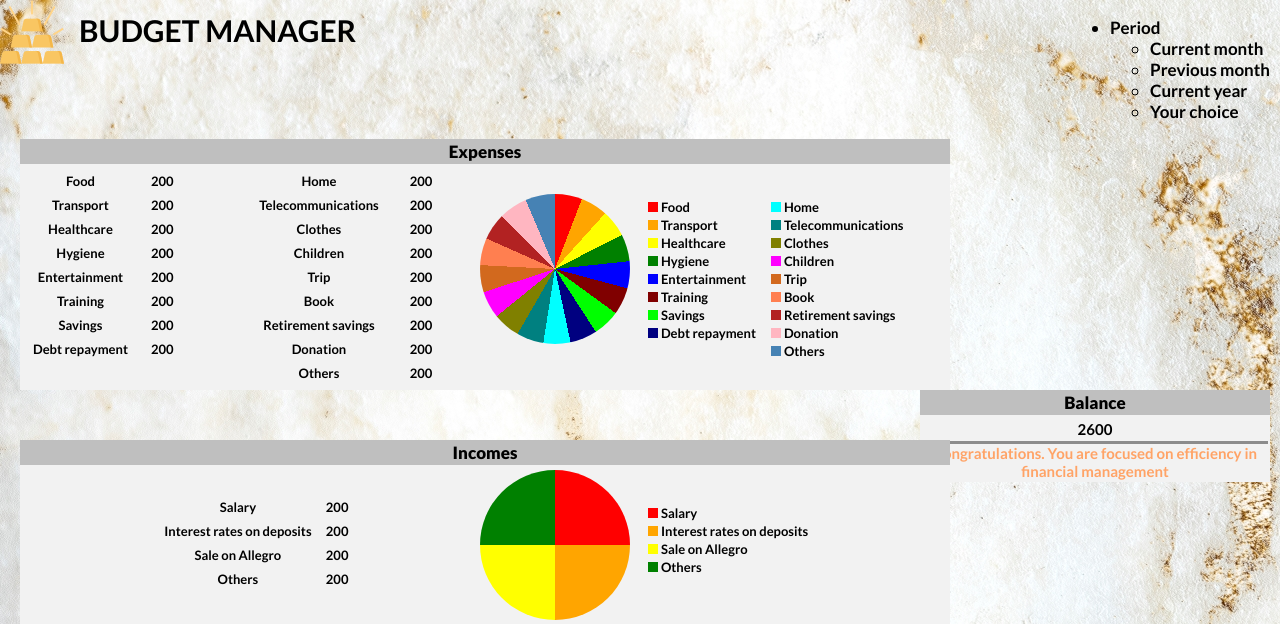
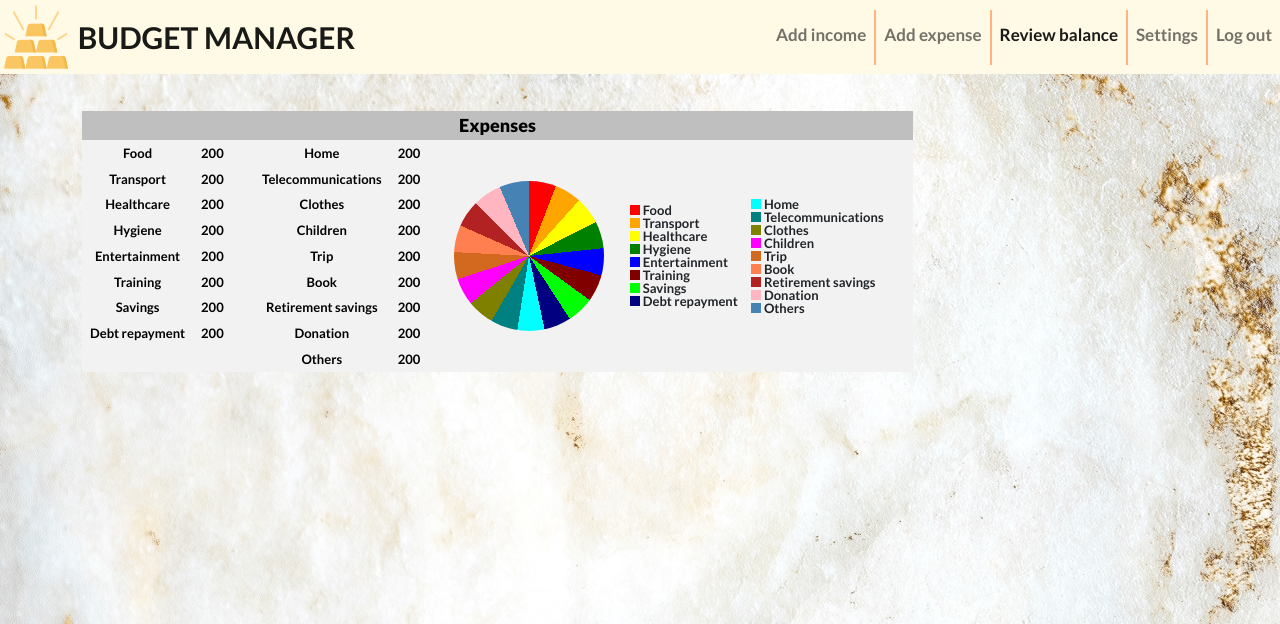
Before and after one commit to AdamKrk88/webApplication-familyBudget, a PHP site: page /balancereview.html in a window 1280 px wide. Shown: the top 624 px of the page. Run offline with PHP 8.4, Linux system fonts and the light colour scheme.

Commit message:
Navbar added at the top of the website. Expense part with table and pie chart prepared - no javascript used at this stage of the application

```diff
--- a/balancereview.html
+++ b/balancereview.html
@@ -2,11 +2,14 @@
 <html lang="en">
 <head>
 	<meta charset="utf-8" />
+	<meta name="viewport" content="width=device-width, initial-scale=1">
 	<title>Budget Manager</title>
 	<meta name="description" content="Monitor your incomes and expenses - manage your budget and save money" />
 	<meta name="keywords" content="money, budget, income, expense" />
 	<meta http-equiv="X-UA-Compatible" content="IE=edge" />
+	<link href="https://cdn.jsdelivr.net/npm/bootstrap@5.2.1/dist/css/bootstrap.min.css" rel="stylesheet" integrity="sha384-iYQeCzEYFbKjA/T2uDLTpkwGzCiq6soy8tYaI1GyVh/UjpbCx/TYkiZhlZB6+fzT" crossorigin="anonymous">
 	<link rel="stylesheet" href="style.css" type="text/css" />
+	<link rel="stylesheet" href="css/fontello.css" type="text/css" />
 	<link rel="preconnect" href="https://fonts.googleapis.com">
 	<link rel="preconnect" href="https://fonts.gstatic.com" crossorigin>
 	<link href="https://fonts.googleapis.com/css2?family=Lato:wght@400;700;900&display=swap" rel="stylesheet">
@@ -16,6 +19,213 @@
 </head>
 
 <body>
+	<header>
+		<nav class="navbar navbar-expand-lg navbar-light-yellow">
+			<a class="navbar-brand" href="#"><img class="me-1 ms-1 d-inline-block align-middle" src="images/gold-ingots.png" alt="Gold bar" /><span class="text-uppercase font-weight-bold align-middle"> Budget Manager</span></a>
+			<button class="navbar-toggler" type="button" data-bs-toggle="collapse" data-bs-target="#mainmenu" aria-controls="mainmenu" aria-expanded="false" aria-label="Button to open main menu options">
+				<span class="navbar-toggler-icon">
+					<i class="icon-menu"></i>
+				</span>
+			</button>
+			<div class="collapse navbar-collapse" id="mainmenu">
+				<ul class="navbar-nav ms-auto">
+					<li class="nav-item text-center"><a class="nav-link" href="#">Add income</a></li>
+					<li class="nav-item text-center"><a class="nav-link" href="#">Add expense</a></li>
+					<li class="nav-item text-center"><a class="nav-link active" href="#" aria-current="page">Review balance</a></li>
+					<li class="nav-item text-center"><a class="nav-link" href="#">Settings</a></li>
+					<li class="nav-item text-center"><a class="nav-link" href="#">Log out</a></li>
+				</ul>
+			</div>
+		</nav>
+ 	</header>
+
+	<main>
+		<article>
+			<div class="container">
+				<div class="row">
+					<div class="col-md-9 col-12 mt-4-dot-5">
+						<div class="row g-0 bg-light-grey">
+							<div class="col-12 bg-dark-grey">
+								<h3 class="font-color-black fw-bolder font-size-scaled-from-18px text-center mb-0 py-1">Expenses</h3>
+							</div>
+							<div class="col-xl-5 col-lg-6 col-12">
+								<div class="table-responsive d-flex align-items-start justify-content-between">
+									<table class="table table-borderless font-size-scaled-from-13px font-color-black lh-1 w-auto mb-0">
+										<tbody>
+											<tr>
+												<th scope="row">Food</th>
+												<td>200</td>
+											</tr>
+											<tr>
+												<th scope="row">Transport</th>
+												<td>200</td>
+											</tr>
+											<tr>
+												<th scope="row">Healthcare</th>
+												<td>200</td>
+											</tr>
+											<tr>
+												<th scope="row">Hygiene</th>
+												<td>200</td>
+											</tr>
+											<tr>
+												<th scope="row">Entertainment</th>
+												<td>200</td>
+											</tr>
+											<tr>
+												<th scope="row">Training</th>
+												<td>200</td>
+											</tr>
+											<tr>
+												<th scope="row">Savings</th>
+												<td>200</td>
+											</tr>
+											<tr>
+												<th scope="row">Debt repayment</th>
+												<td>200</td>
+											</tr>
+										</tbody>
+									</table>
+
+									<table class="table table-borderless font-size-scaled-from-13px font-color-black lh-1 w-auto mb-0">
+										<tbody>
+											<tr>
+												<th scope="row">Home</th>
+												<td>200</td>
+											</tr>
+											<tr>
+												<th scope="row">Telecommunications</th>
+												<td>200</td>
+											</tr>
+											<tr>
+												<th scope="row">Clothes</th>
+												<td>200</td>
+											</tr>
+											<tr>
+												<th scope="row">Children</th>
+												<td>200</td>
+											</tr>
+											<tr>
+												<th scope="row">Trip</th>
+												<td>200</td>
+											</tr>
+											<tr>
+												<th scope="row">Book</th>
+												<td>200</td>
+											</tr>
+											<tr>
+												<th scope="row">Retirement savings</th>
+												<td>200</td>
+											</tr>
+											<tr>
+												<th scope="row">Donation</th>
+												<td>200</td>
+											</tr>
+											<tr>
+												<th scope="row">Others</th>
+												<td>200</td>
+											</tr>
+										</tbody>
+									</table>
+								</div>
+							</div>
+							<div class="col-xl-7 col-lg-6 col-12 pt-4 pb-3 py-lg-0 align-self-center">
+								<div class="row g-0">
+									<div class="col-xl-5 col-lg-12 col-5 p-xl-4 p-lg-1">
+										<div class="piechart mx-auto" id="expenseChart"></div>
+									</div>
+									<div class="col-xl-3 col-lg-6 col-3 lh-1 align-self-center align-self-lg-start align-self-xl-center font-size-scaled-from-13px ps-lg-4 ps-xl-0">
+										<div>
+											<div id="color-red" class="entry-color"></div>
+											<div class="entry-text">Food</div>
+										</div>
+										<div>
+											<div id="color-orange" class="entry-color"></div>
+											<div class="entry-text">Transport</div>
+										</div>
+										<div>
+											<div id="color-yellow" class="entry-color"></div>
+											<div class="entry-text">Healthcare</div>
+										</div>
+										<div>
+											<div id="color-green" class="entry-color"></div>
+											<div class="entry-text">Hygiene</div>
+										</div>
+										<div>
+											<div id="color-blue" class="entry-color"></div>
+											<div class="entry-text">Entertainment</div>
+										</div>
+										<div>
+											<div id="color-maroon" class="entry-color"></div>
+											<div class="entry-text">Training</div>
+										</div>
+										<div>
+											<div id="color-lime" class="entry-color"></div>
+											<div class="entry-text">Savings</div>
+										</div>
+										<div>
+											<div id="color-navy" class="entry-color"></div>
+											<div class="entry-text">Debt repayment</div>
+										</div>
+									</div>
+									<div class="col-xl-4 col-4 offset-lg-1 offset-xl-0 col-lg-5 lh-1 align-self-xl-center font-size-scaled-from-13px align-self-lg-start">
+										<div>
+											<div id="color-aqua" class="entry-color"></div>
+											<div class="entry-text">Home</div>
+										</div>
+										<div>
+											<div id="color-teal" class="entry-color"></div>
+											<div class="entry-text">Telecommunications</div>
+										</div>
+										<div>
+											<div id="color-olive" class="entry-color"></div>
+											<div class="entry-text">Clothes</div>
+										</div>
+										<div>
+											<div id="color-fuchsia" class="entry-color"></div>
+											<div class="entry-text">Children</div>
+										</div>
+										<div>
+											<div id="color-chocolate" class="entry-color"></div>
+											<div class="entry-text">Trip</div>
+										</div>
+										<div>
+											<div id="color-coral" class="entry-color"></div>
+											<div class="entry-text">Book</div>
+										</div>
+										<div>
+											<div id="color-firebrick" class="entry-color"></div>
+											<div class="entry-text">Retirement savings</div>
+										</div>
+										<div>
+											<div id="color-lightpink" class="entry-color"></div>
+											<div class="entry-text">Donation</div>
+										</div>
+										<div>
+											<div id="color-steelblue" class="entry-color"></div>
+											<div class="entry-text">Others</div>
+										</div>
+									</div>
+								</div>
+							</div>
+
+
+
+
+						</div>
+					</div>
+					<div class="col-4">
+
+					</div>
+					<div class="col-8">
+
+					</div>
+				</div>
+			</div>
+		</article>
+	</main>
+
+<!--
 	<header>
 		<div id="webSideHeader">
 			<img src="images/gold-ingots.png" alt="Gold bar" style="float: left;" />
@@ -257,5 +467,57 @@
 			<span style="display: block;">All rights reserved &copy; 2022. Thank you for your visit </span>
 		</div>
 	</footer>
+-->
+
+<!--
+	<script src="https://cdnjs.cloudflare.com/ajax/libs/Chart.js/3.9.1/chart.min.js" integrity="sha512-ElRFoEQdI5Ht6kZvyzXhYG9NqjtkmlkfYk0wr6wHxU9JEHakS7UJZNeml5ALk+8IKlU6jDgMabC3vkumRokgJA==" crossorigin="anonymous" referrerpolicy="no-referrer"></script>
+
+<script>
+	var xValues = ["Food", "Transport", "Healthcare", "Hygiene", "Entertainment", "Training", "Savings", "Debt repayment", "Home", "Telecommunications","Clothes", "Children", "Trip", "Book", "Retirement savings", "Donation","Others"];
+	var yValues = [21, 21, 21, 21, 21, 21, 21, 21, 21, 21, 21, 21, 21, 21, 22, 22, 22];
+	var barColors = [
+	  "red",
+	  "orange",
+	  "yellow",
+	  "green",
+	  "blue",
+	  "maroon",
+	  "lime",
+	  "navy",
+	  "aqua",
+	  "teal",
+	  "olive",
+	  "fuchsia",
+	  "chocolate",
+	  "coral",
+	  "firebrick",
+	  "lightpink",
+	  "steelblue",
+	];
+
+	new Chart("piechart", {
+	  type: "pie",
+	  data: {
+		labels: xValues,
+		datasets: [{
+		  backgroundColor: barColors,
+		  data: yValues
+		}]
+	  },
+options: {
+            plugins: {
+                legend: {
+                    position: 'right'
+                }
+            }
+        }
+	});
+</script>
+-->
+
+
+	<script src="https://cdn.jsdelivr.net/npm/@popperjs/core@2.11.6/dist/umd/popper.min.js" integrity="sha384-oBqDVmMz9ATKxIep9tiCxS/Z9fNfEXiDAYTujMAeBAsjFuCZSmKbSSUnQlmh/jp3" crossorigin="anonymous"></script>
+	<script src="https://cdn.jsdelivr.net/npm/bootstrap@5.2.1/dist/js/bootstrap.min.js" integrity="sha384-7VPbUDkoPSGFnVtYi0QogXtr74QeVeeIs99Qfg5YCF+TidwNdjvaKZX19NZ/e6oz" crossorigin="anonymous"></script>
+
 </body>
 </html>
--- a/style.css
+++ b/style.css
@@ -124,6 +124,11 @@ body
 	background-color: #f2f2f2;
 }
 
+.bg-dark-grey
+{
+	background-color: #bfbfbf;
+}
+
 .font-color-black
 {
 	color: #000000;
@@ -157,6 +162,16 @@ body
 .w-85
 {
 	width: 85% !important;
+}
+
+.w-40
+{
+	width: 40% !important;
+}
+
+.w-60
+{
+	width: 60% !important;
 }
 
 .mt-4-dot-5
@@ -280,6 +295,18 @@ ul > li:hover > ul
 	margin-right: 10px;
 }
 
+tbody th
+{
+	text-align: center;
+}
+
+.table>:not(caption)>*>*
+{
+	padding: 0.4rem 0.5rem;
+}
+
+
+/*
 #balanceInformation
 {
 	padding: 2px;
@@ -324,6 +351,7 @@ div#tableIncomes table
 	width: 190px;
 }
 
+
 thead th
 {
 	padding: 3px;
@@ -346,7 +374,7 @@ td
 	text-align: left;
 	font-size: 13px;
 }
-
+*/
 #introduction
 {
 	/* margin-left: auto;
@@ -365,6 +393,8 @@ td
 	 font-style: italic;
 	 background-color: #f2f2f2; */
 }
+
+
 /*
 h1
 {
@@ -378,7 +408,7 @@ h2
 	margin:0 0 5px 0;
 }
 */
-
+/*
 h3
 {
 	margin: 0;
@@ -387,7 +417,7 @@ h3
 	font-size: 17px;
 	background-color: #bfbfbf;
 }
-
+*/
 p
 {
 	font-size: 18px;
@@ -822,12 +852,11 @@ label#labelTextNextToList
 
 .piechart
 {
-	float: left;
 	border-radius: 50%;
 	height: 150px;
 	width: 150px;
-	margin-left: 40px;
 }
+
 
 #expenseChart
 {
@@ -835,6 +864,7 @@ label#labelTextNextToList
      green 63deg 84deg, blue 84deg 105deg, purple 105deg, maroon 105deg 126deg, lime 126deg 147deg, navy 147deg 168deg, aqua 168deg 189deg, teal 189deg 210deg, olive 210deg 231deg, fuchsia 231deg 252deg, chocolate 252deg 273deg, coral 273deg 294deg, firebrick 294deg 315deg, lightpink 315deg 337deg, steelblue 337deg);
 }
 
+/*
 #incomeChart
 {
 	background-image: conic-gradient(red 90deg, orange 90deg 180deg, yellow 180deg 270deg,
@@ -858,6 +888,10 @@ label#labelTextNextToList
 	margin-left: 15px;
 	padding: 3px;
 }
+*/
+
+
+
 
 .entry-color
 {
@@ -869,8 +903,6 @@ label#labelTextNextToList
 .entry-text
 {
 	display: inline-block;
-	font-size: 13px;
-
 }
 
 .alignToTheLeft
@@ -1000,6 +1032,16 @@ label#labelTextNextToList
 	font-size: 15px;
 }
 
+.font-size-scaled-from-13px
+{
+	font-size: 13px;
+}
+
+.font-size-scaled-from-18px
+{
+	font-size: 18px;
+}
+
 .font-size-scaled-from-45px
 {
 	font-size: 2.8rem;
@@ -1010,7 +1052,25 @@ label#labelTextNextToList
 	font-size: 30px;
 }
 
+@media (max-width: 1199px)
+{
+	.font-size-scaled-from-13px
+	{
+		font-size: 12px;
+	}
 
+	.piechart
+	{
+		height: 110px;
+		width: 110px;
+	}
+
+	.entry-color
+{
+    height: 7px;
+    width: 7px;
+}
+}
 
 @media (max-width: 991px)
 {
@@ -1027,6 +1087,11 @@ label#labelTextNextToList
 	.font-size-scaled-from-30px
 	{
 		font-size: 27px;
+	}
+
+	.font-size-scaled-from-18px
+	{
+	font-size: 16px;
 	}
 
 	.font-size-scaled-from-15px
@@ -1055,6 +1120,11 @@ label#labelTextNextToList
 	.font-size-scaled-from-30px
 	{
 		font-size: 23px;
+	}
+
+	.font-size-scaled-from-18px
+	{
+	font-size: 14px;
 	}
 
 	.font-size-scaled-from-15px
```
